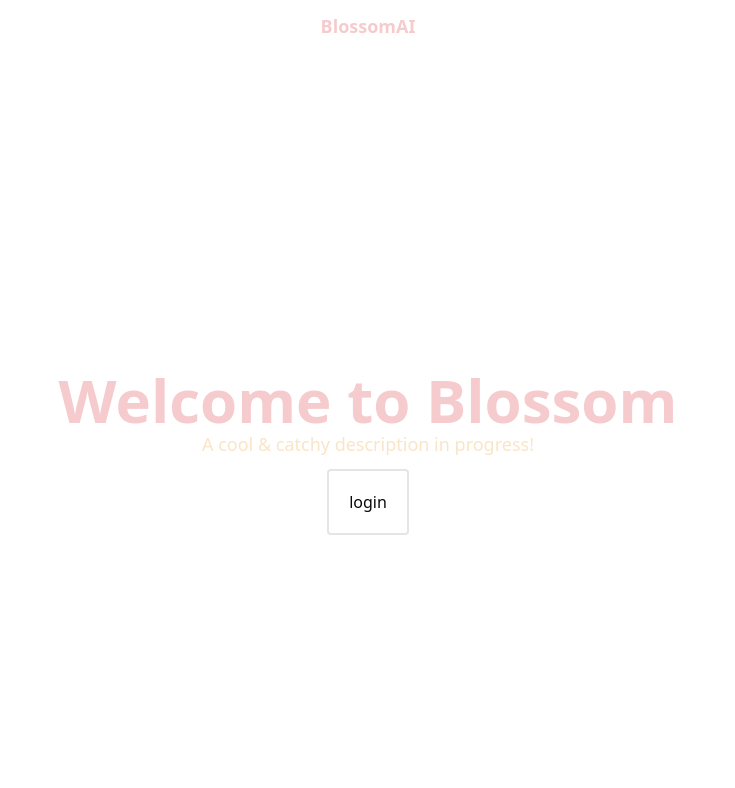
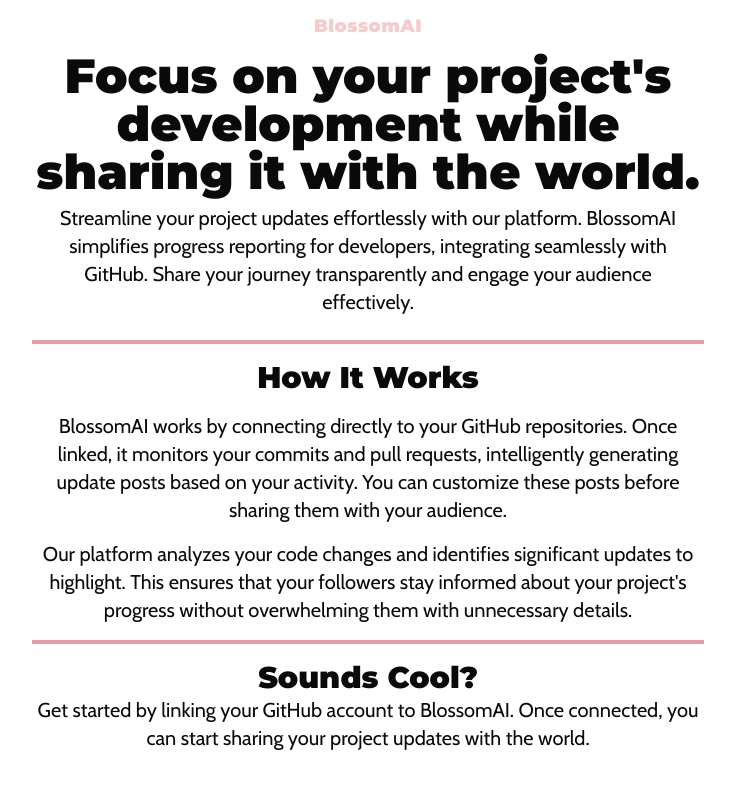
Before and after one commit to brxjonesdev/blossomAI, a Next.js app: page / in a window 1280 px wide. Shown: the top 788 px of the page, without its empty margins (272-1007 px from the left). Built offline with nearby package versions, Linux system fonts and the light colour scheme.

Commit message:
userflow changes

```diff
--- a/app/layout.tsx
+++ b/app/layout.tsx
@@ -42,7 +42,7 @@
           <main className='flex min-h-screen flex-col items-center justify-center'>
             <header className='mx-12 my-3 flex justify-center '>
               {/* <Icon/> */}
-              <p className='text-lg font-bold text-blsm_primary'>BlossomAI</p>
+              <p className='text-lg  text-blsm_primary font-montserrat font-black tracking-wide'>BlossomAI</p>
             </header>
             <section className='mx-4 flex w-full max-w-7xl flex-1 flex-col px-4 md:justify-center'>
               {children}
--- a/app/login/page.tsx
+++ /dev/null
@@ -1,37 +0,0 @@
-import React from 'react';
-import { Tabs, TabsContent, TabsList, TabsTrigger } from '@/components/ui/tabs';
-import Link from 'next/link';
-import { createClient } from '@/utils/supabase/server';
-import AuthForm from '@/components/auth-form';
-
-export default function LoginPage() {
-  return (
-    <div className='w-full max-w-[600px] self-center'>
-      <Tabs defaultValue='login'>
-        <TabsList className='min-h-[60px] w-full'>
-          <TabsTrigger value='login' className='min-h-[50px] w-full'>
-            Login
-          </TabsTrigger>
-          <TabsTrigger value='signup' className='min-h-[50px] w-full'>
-            Signup
-          </TabsTrigger>
-        </TabsList>
-        <TabsContent
-          value='login'
-          className='min-h-[500px] rounded-md border-4 p-6'
-        >
-          <AuthForm mode={'login'} />
-          <Link href='/home' className='border-2 border-blsm_accent'>
-            Home
-          </Link>
-        </TabsContent>
-        <TabsContent
-          value='signup'
-          className='min-h-[500px] rounded-md border-4 p-6'
-        >
-          <AuthForm mode={'signup'} />
-        </TabsContent>
-      </Tabs>
-    </div>
-  );
-}
--- a/app/page.tsx
+++ b/app/page.tsx
@@ -1,25 +1,37 @@
 import Image from 'next/image';
 import ThemeToggle from '@/components/theme-changer';
 import Link from 'next/link';
-
+import github from '@/public/github-mark.svg';
+import GithubAuthBtn from '@/components/login-btn';
 export default function LandingPage() {
   return (
-    <main>
-      <section className='my-8 flex flex-col items-center justify-center'>
-        <h1 className='text-center text-6xl font-bold text-blsm_primary'>
-          Welcome to Blossom
-        </h1>
-        <p className='text-center text-lg text-blsm_secondary'>
-          A cool & catchy description in progress!
+    <main className='font-montserrat grow flex justify-center'>
+      <div className='flex gap-2 flex-col max-w-2xl text-center '>
+        <section>
+        <h1 className='text-3xl font-black text-center md:text-5xl'>Focus on your project's development while sharing it with the world.</h1>
+        <p className='font-cabin text-center p-2 md:text-xl'>
+          Streamline your project updates effortlessly with our platform. BlossomAI simplifies progress reporting for developers, integrating seamlessly with GitHub. Share your journey transparently and engage your audience effectively.
         </p>
-      </section>
-      <div className='text-center'>
-        <Link
-          href='/login'
-          className='border:blsm_secondary rounded-sm border-2 p-5'
-        >
-          login
-        </Link>
+        </section>
+        <div className='my-2 border-b-2 border-t-2 border-blsm_accent' />
+        <section className='flex flex-col gap-4'>
+          <h2 className='text-2xl font-black font-montserrat md:text-3xl'>How It Works</h2>
+          <p className='font-cabin md:text-xl'>
+            BlossomAI works by connecting directly to your GitHub repositories. Once linked, it monitors your commits and pull requests, intelligently generating update posts based on your activity. You can customize these posts before sharing them with your audience.
+          </p>
+          <p className='font-cabin md:text-xl'>
+            Our platform analyzes your code changes and identifies significant updates to highlight. This ensures that your followers stay informed about your project's progress without overwhelming them with unnecessary details.
+          </p>
+        </section>
+        <div className='my-2 border-b-2 border-t-2 border-blsm_accent' />
+        <section className='flex flex-col gap-4'>
+          <div>
+        <h2 className='text-2xl font-black font-montserrat md:text-3xl'>Sounds Cool?</h2>
+        <p className='font-cabin md:text-xl'>
+          Get started by linking your GitHub account to BlossomAI. Once connected, you can start sharing your project updates with the world.
+        </p>
+        </div>
+        </section>
       </div>
     </main>
   );
--- /dev/null
+++ b/components/login-btn.tsx
@@ -0,0 +1,43 @@
+"use client"
+import React from 'react'
+import github from '@/public/github-mark.svg'
+import Image from 'next/image'
+import { createBrowserClient } from '@supabase/ssr'
+
+export default function GithubAuthBtn() {
+    const supabase = createBrowserClient(
+        process.env.NEXT_PUBLIC_SUPABASE_URL!,
+        process.env.NEXT_PUBLIC_SUPABASE_ANON_KEY!
+      )
+    async function handleGithubAuth() {
+        console.log('login with github')
+        const { data, error } = await supabase.auth.signInWithOAuth({
+            provider: 'github',
+            options: { redirectTo: 'http://localhost:3000/auth/callback' }
+          })
+            if (error) {
+                console.log('Error:', error)
+                return
+            }
+            console.log('Data:', data)
+
+    }
+  return (
+    <button
+    className="bg-blsm_black text-blsm_accent rounded-md py-2 flex items-center justify-center gap-2 font-cabin px-6 self-center font-black hover:bg-blsm_text"
+    onClick={
+        () => {
+            handleGithubAuth()
+        }
+     }
+    >
+    <Image
+     src={github}
+     alt='github logo'
+     width={24}
+     height={24}
+
+    /> Login with GitHub
+ </button>
+  )
+}
```
Also changed, not shown: public/github-mark.svg (added).
